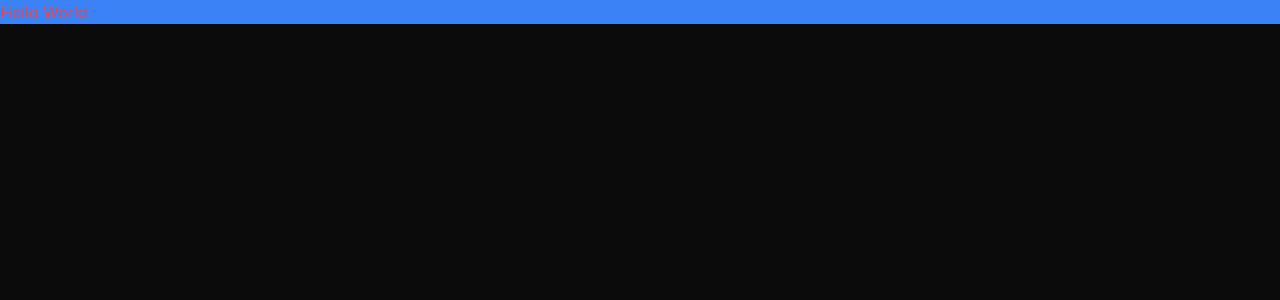
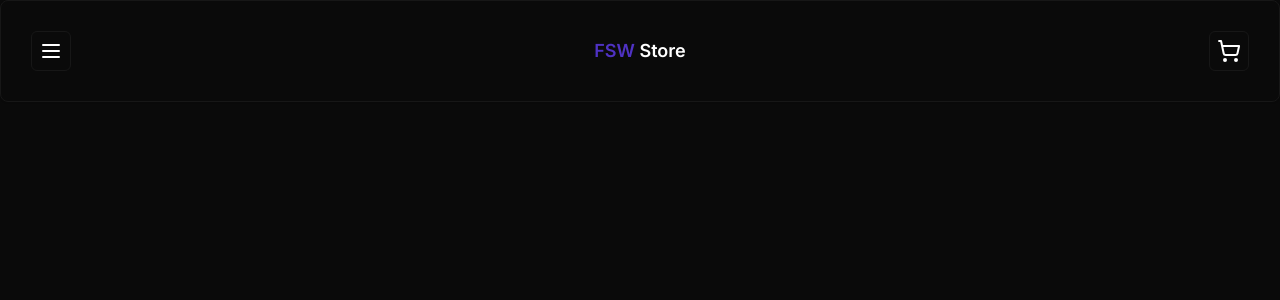
Before and after one commit to jorgeguedess/study_fullstackweek-store, a Next.js app: page / in a window 1280 px wide. Shown: the top 300 px of the page. Built offline with nearby package versions, Linux system fonts and the light colour scheme.

Commit message:
feat: add button, card and header component

```diff
--- a/package.json
+++ b/package.json
@@ -10,6 +10,7 @@
   },
   "dependencies": {
     "@prisma/client": "^5.6.0",
+    "@radix-ui/react-slot": "^1.0.2",
     "class-variance-authority": "^0.7.0",
     "clsx": "^2.0.0",
     "lucide-react": "^0.293.0",
--- a/src/app/layout.tsx
+++ b/src/app/layout.tsx
@@ -1,22 +1,26 @@
-import type { Metadata } from 'next'
-import { Inter } from 'next/font/google'
-import './globals.css'
+import type { Metadata } from "next";
+import { Inter } from "next/font/google";
+import "./globals.css";
+import Header from "@/components/ui/header";
 
-const inter = Inter({ subsets: ['latin'] })
+const inter = Inter({ subsets: ["latin"] });
 
 export const metadata: Metadata = {
-  title: 'Create Next App',
-  description: 'Generated by create next app',
-}
+  title: "Create Next App",
+  description: "Generated by create next app",
+};
 
 export default function RootLayout({
   children,
 }: {
-  children: React.ReactNode
+  children: React.ReactNode;
 }) {
   return (
     <html lang="en">
-      <body className={inter.className}>{children}</body>
+      <body className={inter.className}>
+        <Header />
+        {children}
+      </body>
     </html>
-  )
+  );
 }
--- a/src/app/page.tsx
+++ b/src/app/page.tsx
@@ -1,7 +1,12 @@
+import {
+  Card,
+  CardContent,
+  CardDescription,
+  CardFooter,
+  CardHeader,
+  CardTitle,
+} from "@/components/ui/card";
+
 export default function Home() {
-  return (
-    <div className="bg-blue-500 text-red-500">
-      <p>Hello World</p>
-    </div>
-  );
+  return <div></div>;
 }
--- /dev/null
+++ b/src/components/ui/button.tsx
@@ -0,0 +1,56 @@
+import * as React from "react"
+import { Slot } from "@radix-ui/react-slot"
+import { cva, type VariantProps } from "class-variance-authority"
+
+import { cn } from "@/lib/utils"
+
+const buttonVariants = cva(
+  "inline-flex items-center justify-center whitespace-nowrap rounded-md text-sm font-medium ring-offset-background transition-colors focus-visible:outline-none focus-visible:ring-2 focus-visible:ring-ring focus-visible:ring-offset-2 disabled:pointer-events-none disabled:opacity-50",
+  {
+    variants: {
+      variant: {
+        default: "bg-primary text-primary-foreground hover:bg-primary/90",
+        destructive:
+          "bg-destructive text-destructive-foreground hover:bg-destructive/90",
+        outline:
+          "border border-input bg-background hover:bg-accent hover:text-accent-foreground",
+        secondary:
+          "bg-secondary text-secondary-foreground hover:bg-secondary/80",
+        ghost: "hover:bg-accent hover:text-accent-foreground",
+        link: "text-primary underline-offset-4 hover:underline",
+      },
+      size: {
+        default: "h-10 px-4 py-2",
+        sm: "h-9 rounded-md px-3",
+        lg: "h-11 rounded-md px-8",
+        icon: "h-10 w-10",
+      },
+    },
+    defaultVariants: {
+      variant: "default",
+      size: "default",
+    },
+  }
+)
+
+export interface ButtonProps
+  extends React.ButtonHTMLAttributes<HTMLButtonElement>,
+    VariantProps<typeof buttonVariants> {
+  asChild?: boolean
+}
+
+const Button = React.forwardRef<HTMLButtonElement, ButtonProps>(
+  ({ className, variant, size, asChild = false, ...props }, ref) => {
+    const Comp = asChild ? Slot : "button"
+    return (
+      <Comp
+        className={cn(buttonVariants({ variant, size, className }))}
+        ref={ref}
+        {...props}
+      />
+    )
+  }
+)
+Button.displayName = "Button"
+
+export { Button, buttonVariants }
--- /dev/null
+++ b/src/components/ui/card.tsx
@@ -0,0 +1,79 @@
+import * as React from "react"
+
+import { cn } from "@/lib/utils"
+
+const Card = React.forwardRef<
+  HTMLDivElement,
+  React.HTMLAttributes<HTMLDivElement>
+>(({ className, ...props }, ref) => (
+  <div
+    ref={ref}
+    className={cn(
+      "rounded-lg border bg-card text-card-foreground shadow-sm",
+      className
+    )}
+    {...props}
+  />
+))
+Card.displayName = "Card"
+
+const CardHeader = React.forwardRef<
+  HTMLDivElement,
+  React.HTMLAttributes<HTMLDivElement>
+>(({ className, ...props }, ref) => (
+  <div
+    ref={ref}
+    className={cn("flex flex-col space-y-1.5 p-6", className)}
+    {...props}
+  />
+))
+CardHeader.displayName = "CardHeader"
+
+const CardTitle = React.forwardRef<
+  HTMLParagraphElement,
+  React.HTMLAttributes<HTMLHeadingElement>
+>(({ className, ...props }, ref) => (
+  <h3
+    ref={ref}
+    className={cn(
+      "text-2xl font-semibold leading-none tracking-tight",
+      className
+    )}
+    {...props}
+  />
+))
+CardTitle.displayName = "CardTitle"
+
+const CardDescription = React.forwardRef<
+  HTMLParagraphElement,
+  React.HTMLAttributes<HTMLParagraphElement>
+>(({ className, ...props }, ref) => (
+  <p
+    ref={ref}
+    className={cn("text-sm text-muted-foreground", className)}
+    {...props}
+  />
+))
+CardDescription.displayName = "CardDescription"
+
+const CardContent = React.forwardRef<
+  HTMLDivElement,
+  React.HTMLAttributes<HTMLDivElement>
+>(({ className, ...props }, ref) => (
+  <div ref={ref} className={cn("p-6 pt-0", className)} {...props} />
+))
+CardContent.displayName = "CardContent"
+
+const CardFooter = React.forwardRef<
+  HTMLDivElement,
+  React.HTMLAttributes<HTMLDivElement>
+>(({ className, ...props }, ref) => (
+  <div
+    ref={ref}
+    className={cn("flex items-center p-6 pt-0", className)}
+    {...props}
+  />
+))
+CardFooter.displayName = "CardFooter"
+
+export { Card, CardHeader, CardFooter, CardTitle, CardDescription, CardContent }
--- /dev/null
+++ b/src/components/ui/header.tsx
@@ -0,0 +1,23 @@
+import { MenuIcon, ShoppingCartIcon } from "lucide-react";
+import { Button } from "./button";
+import { Card, CardContent } from "./card";
+
+const Header = () => {
+  return (
+    <Card className="flex items-center justify-between p-[1.875rem]">
+      <Button size="icon" variant="outline">
+        <MenuIcon />
+      </Button>
+
+      <h1 className="text-lg font-semibold">
+        <span className="text-primary">FSW</span> Store
+      </h1>
+
+      <Button size="icon" variant="outline">
+        <ShoppingCartIcon />
+      </Button>
+    </Card>
+  );
+};
+
+export default Header;
```
Also changed, not shown: 1 other file (tests, documents, lock files or other folders).
